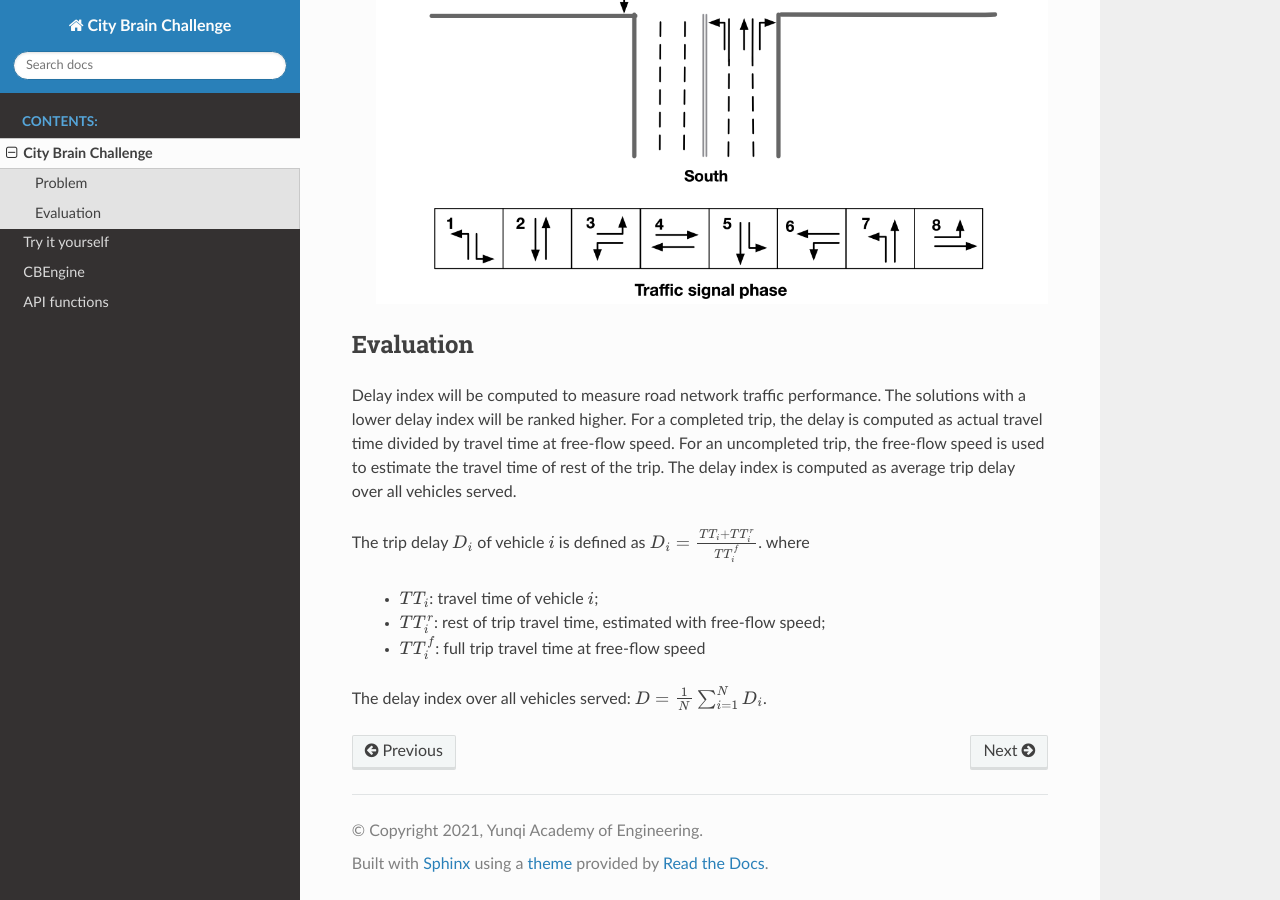
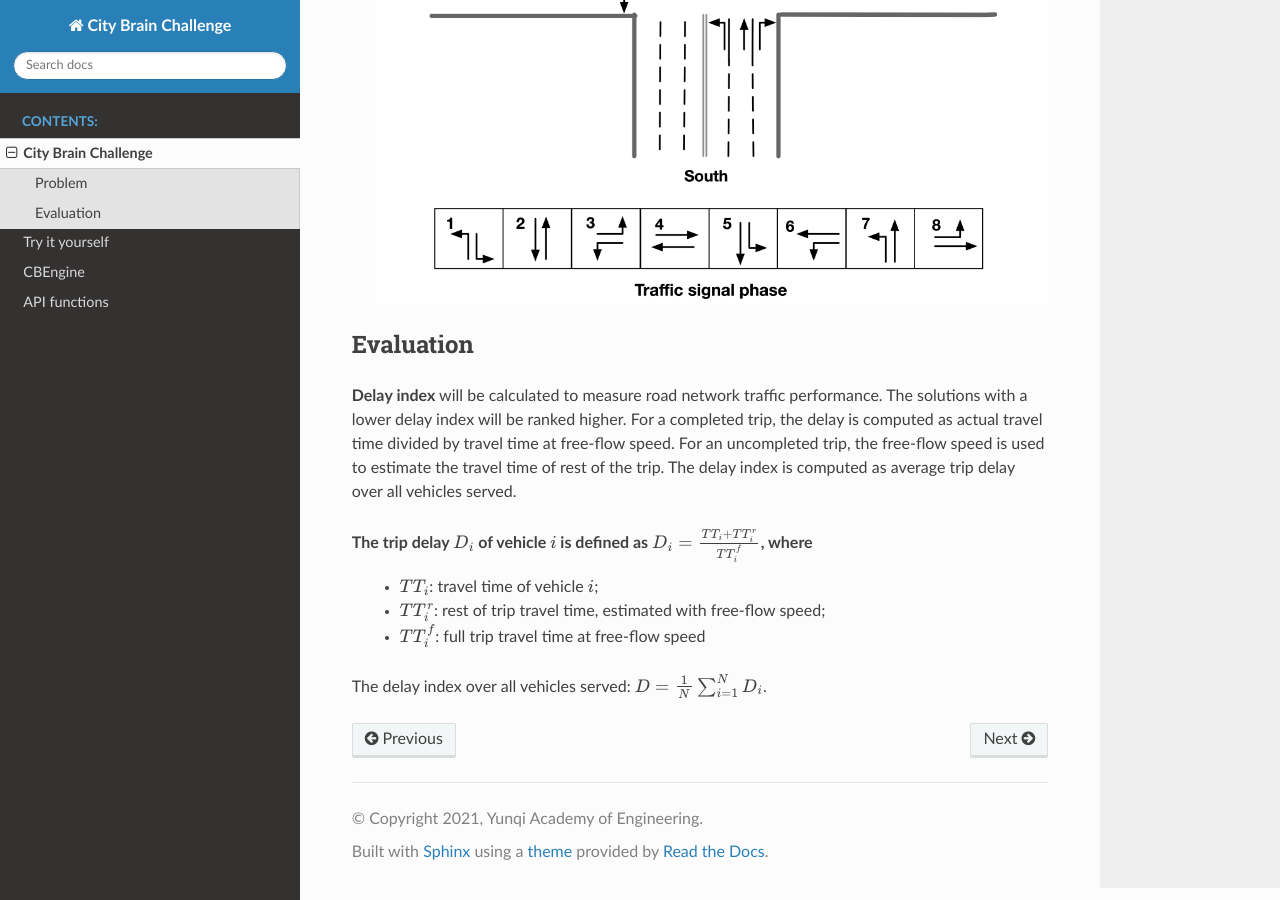
Before and after one commit to CityBrainChallenge/KDDCup2021-CityBrainChallenge, a Sphinx documentation site: the page built from docs/city-brain-challenge.rst, in a window 1280 px wide and 900 px high, scrolled down 687 px. Built offline with Sphinx 7.4.7 and the Read the Docs theme 2.0.0, drawn with Linux system fonts in a browser that asks for light colours.

Commit message:
Update city-brain-challenge.rst

```diff
--- a/docs/city-brain-challenge.rst
+++ b/docs/city-brain-challenge.rst
@@ -17,10 +17,9 @@
 Evaluation
 ===============
 
-Delay index will be computed to measure road network traffic performance. The solutions with a lower delay index will be ranked higher. For a completed trip, the delay is computed as actual travel time divided by travel time at free-flow speed. For an uncompleted trip, the free-flow speed is used to estimate the travel time of rest of the trip. The delay index is computed as average trip delay over all vehicles served.
+**Delay index** will be calculated to measure road network traffic performance. The solutions with a lower delay index will be ranked higher. For a completed trip, the delay is computed as actual travel time divided by travel time at free-flow speed. For an uncompleted trip, the free-flow speed is used to estimate the travel time of rest of the trip. The delay index is computed as average trip delay over all vehicles served.
 
-The trip delay :math:`D_{i}` of vehicle :math:`i` is defined as :math:`D_{i} = \frac{TT_{i} + TT_{i}^{r}}{TT_{i}^{f}}`.
-where
+The trip delay :math:`D_{i}` of vehicle :math:`i` is defined as :math:`D_{i} = \frac{TT_{i} + TT_{i}^{r}}{TT_{i}^{f}}`, where
  - :math:`TT_i`: travel time of vehicle :math:`i`;
  - :math:`TT_{i}^{r}`: rest of trip travel time, estimated with free-flow speed;
  - :math:`TT_{i}^{f}`: full trip travel time at free-flow speed
```
